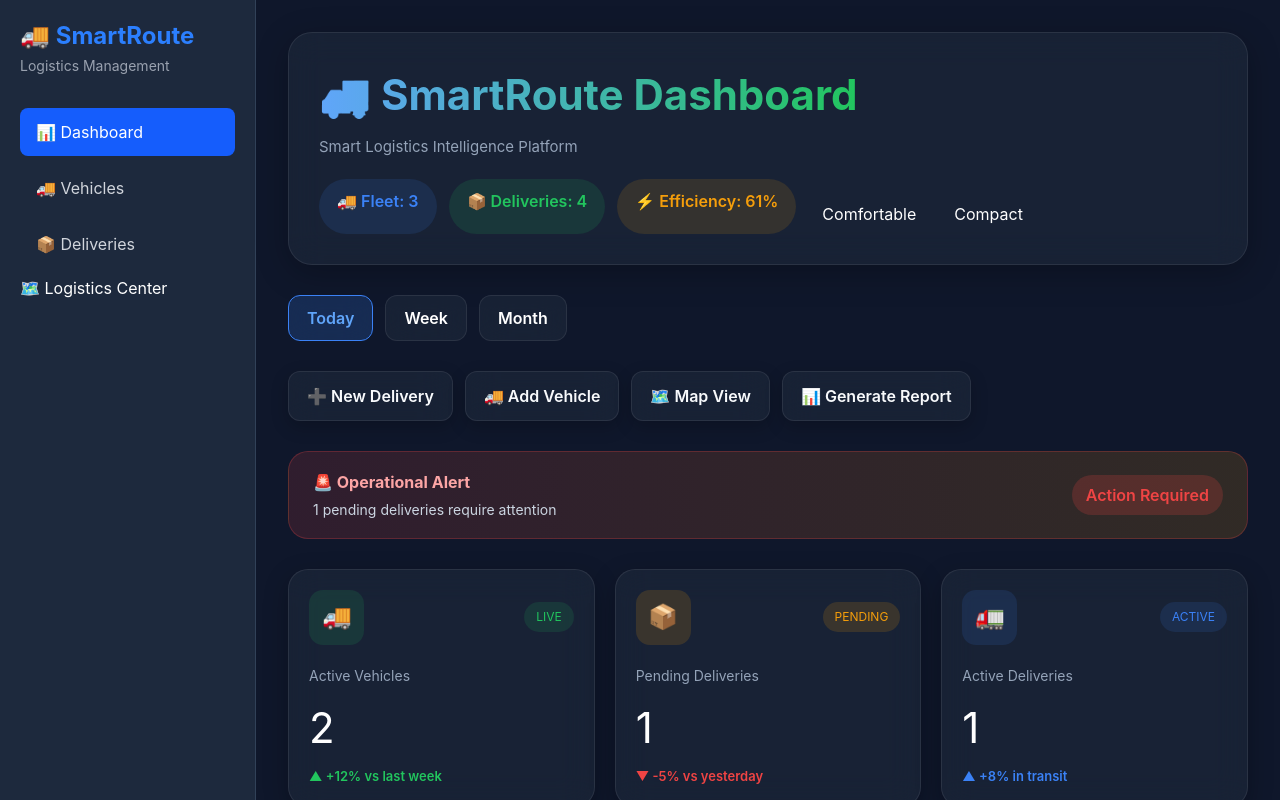
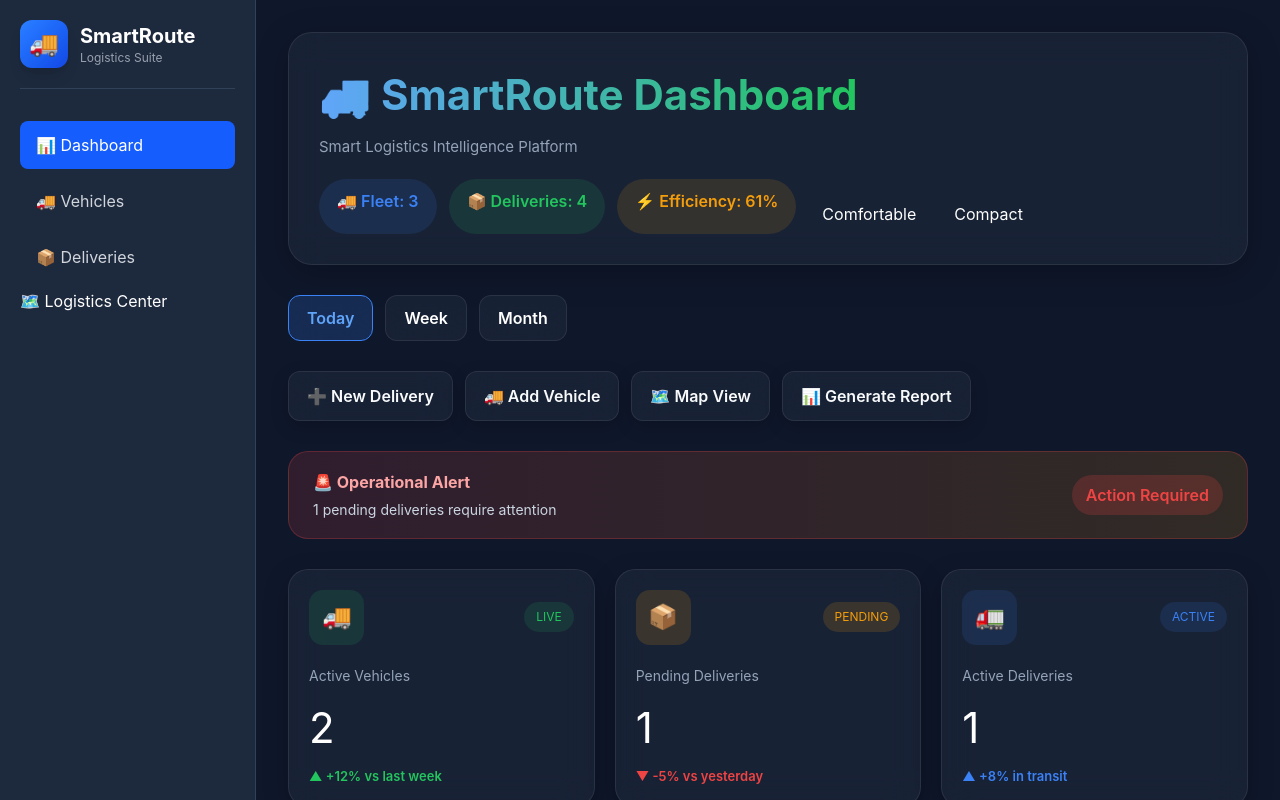
Before and after one commit to harshskarki/SmartRoute-Logistics-Management-System, a React (Vite) app: page / in a window 1280 px wide. Shown: the top 800 px of the page. Built offline with nearby package versions, Linux system fonts and the light colour scheme.

Commit message:
Phase 5.12.1 - Professional Sidebar Logo Area

```diff
--- a/src/App.jsx
+++ b/src/App.jsx
@@ -17,13 +17,21 @@ function App() {
     <div className="flex min-h-screen bg-slate-900 text-white">
       {/* Sidebar */}
       <aside className="w-64 bg-slate-800 border-r border-slate-700 p-5">
-        <h1 className="text-2xl font-bold text-blue-500">
-          🚚 SmartRoute
-        </h1>
+        <div className="flex items-center gap-3 pb-5 border-b border-slate-700">
+          <div className="w-12 h-12 rounded-xl bg-gradient-to-br from-blue-500 to-blue-700 flex items-center justify-center text-2xl shadow-lg">
+            🚚
+          </div>
 
-        <p className="text-gray-400 text-sm mt-1">
-          Logistics Management
-        </p>
+          <div>
+            <h1 className="text-xl font-bold text-white">
+              SmartRoute
+            </h1>
+
+            <p className="text-gray-400 text-xs">
+              Logistics Suite
+            </p>
+          </div>
+        </div>
 
         <nav className="mt-8 space-y-2">
           <NavLink to="/" end className={navLinkClass}>
```
